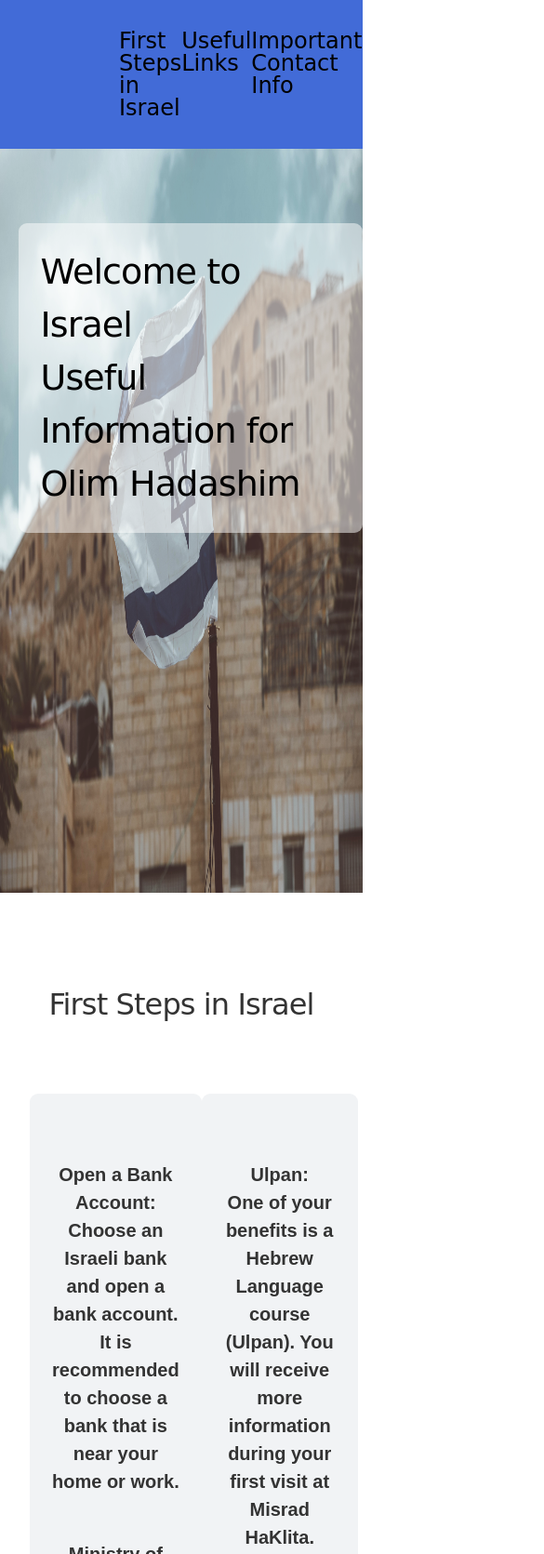
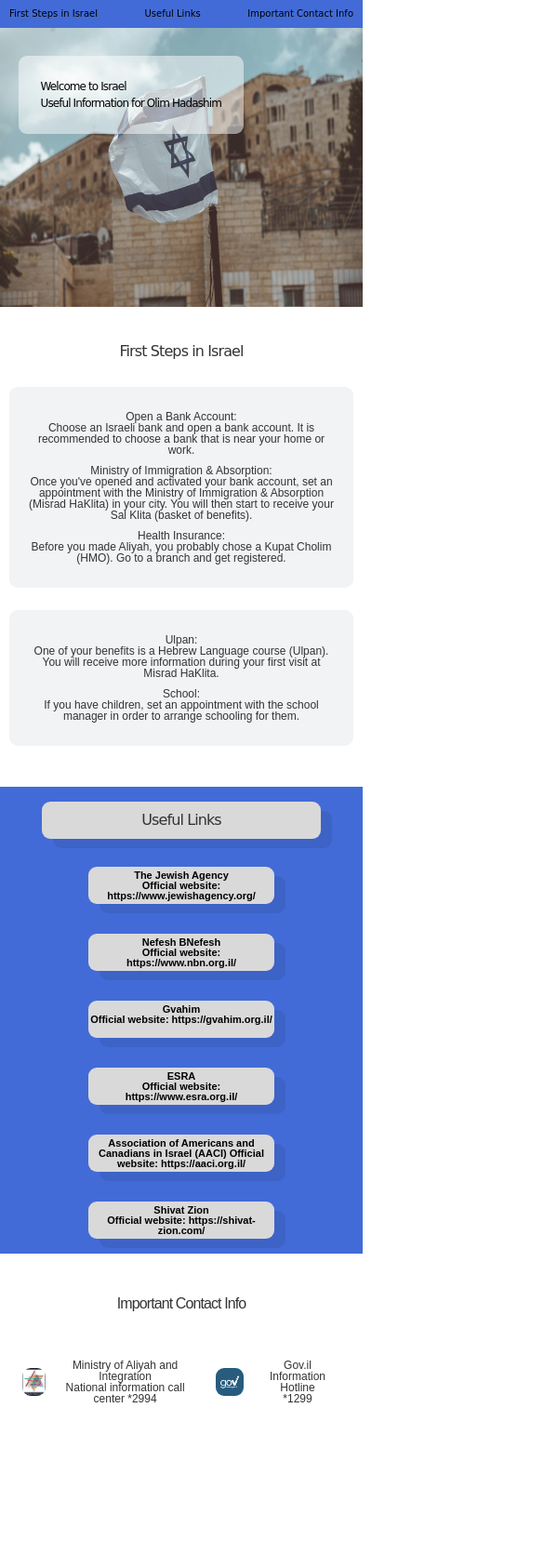
Before and after one commit to eddlvy/Hackhaton-Project-DI, a plain HTML site: page index.html in a window 390 px wide. Shown: the top 1671 px of the page at 93% size, 585 px wide, since content can reach past the window. After the commit the page ends 1566 px from the top, so only its background shows below. Drawn offline with Linux system fonts and the light colour scheme; a web font is replaced by a local one.

Commit message:
third commit

```diff
--- a/queries.css
+++ b/queries.css
@@ -0,0 +1,341 @@
+@media (max-width: 81.25em) {
+  html {
+    font-size: 62.5%;
+  }
+
+  .main-nav-link {
+    font-size: 2.4rem;
+  }
+
+  .first-steps-box {
+    gap: 2.4rem;
+  }
+
+  .main-text {
+    font-size: 2.8rem;
+  }
+
+  .text {
+    font-size: 1.6rem;
+  }
+}
+
+@media (max-width: 64.5em) {
+  .main-header {
+    padding: 2.4rem 6rem;
+  }
+
+  .main-nav-link {
+    font-size: 2rem;
+  }
+}
+
+@media (max-width: 58.2em) {
+  .main-header {
+    padding: 2.4rem 6rem;
+  }
+
+  .reusable-h2 {
+    font-size: 2.4rem;
+    margin-bottom: 6rem;
+  }
+
+  .useful-links-section {
+    padding: 3.2rem 2.2rem;
+    margin-bottom: 3.4rem;
+  }
+
+  .link-box {
+    width: 30rem;
+  }
+
+  .link-section-links:link,
+  .link-section-links:visited {
+    font-size: 1.4rem;
+  }
+
+  .footer-heading {
+    font-size: 2.8rem;
+  }
+
+  .logo-text {
+    font-size: 1.6rem;
+  }
+}
+
+@media (max-width: 46.9em) {
+  .main-header {
+    padding: 2.4rem 3rem;
+  }
+
+  .main-nav-link {
+    font-size: 1.6rem;
+  }
+
+  .link-section-links:link,
+  .link-section-links:visited {
+    font-size: 1.2rem;
+  }
+
+  .hero-section {
+    height: 40rem;
+  }
+
+  .main-text {
+    font-size: 2.2rem;
+  }
+
+  .useful-links-section {
+    padding: 1.6rem 1.6rem;
+    margin-bottom: 3.4rem;
+  }
+}
+
+@media (max-width: 42.5em) {
+  .link-box-container {
+    display: grid;
+    grid-template-columns: repeat(2, 1fr);
+
+    column-gap: 2rem;
+    row-gap: 3.2rem;
+  }
+}
+
+@media (max-width: 35em) {
+  .main-header {
+    padding: 1rem 1rem;
+  }
+
+  .main-nav-link {
+    font-size: 1rem;
+  }
+
+  .hero-section {
+    height: 30rem;
+    margin-bottom: 2rem;
+  }
+
+  .main-text {
+    font-size: 1.2rem;
+  }
+
+  .reusable-h2 {
+    font-size: 1.6rem;
+    margin-bottom: 3rem;
+  }
+
+  .first-steps-section {
+    text-align: center;
+    padding: 2rem 1rem;
+    margin-bottom: 2.4rem;
+  }
+
+  .first-steps-box {
+    flex-direction: column;
+  }
+
+  .box {
+    flex-direction: column;
+    gap: 1rem;
+    width: 100%;
+    padding: 1.6rem;
+  }
+
+  .text {
+    font-size: 1.2rem;
+    line-height: 1;
+
+    font-weight: 500;
+  }
+
+  .link-box-container {
+    display: grid;
+    grid-template-columns: repeat(1, 1fr);
+
+    column-gap: 3.2rem;
+    row-gap: 3.2rem;
+  }
+
+  .link-section-heading {
+    border-radius: 9px;
+    text-align: center;
+    width: 30rem;
+    height: 4rem;
+    padding: 1.2rem;
+    background-color: #d9d9d9;
+    box-shadow: 1.2rem 1rem 0 0 rgba(0, 0, 0, 0.075);
+  }
+
+  .link-box {
+    width: 20rem;
+    height: 4rem;
+    text-align: center;
+    padding: 0.4rem 0;
+  }
+
+  .link-section-links:link,
+  .link-section-links:visited {
+    font-size: 1.1rem;
+  }
+
+  .footer {
+    text-align: center;
+    padding: 1.2rem;
+    margin-top: 1.6rem;
+    margin-bottom: 3.2rem;
+  }
+
+  .footer-heading {
+    font-size: 1.6rem;
+
+    font-weight: 500;
+    letter-spacing: -0.9px;
+    margin-bottom: 4rem;
+  }
+
+  .footer-box {
+    display: flex;
+    justify-content: center;
+    align-items: center;
+    gap: 1.2rem;
+    padding: 1.2rem;
+  }
+
+  .logo-img {
+    display: block;
+    width: 3rem;
+    height: 3rem;
+    border-radius: 9px;
+  }
+
+  .logo-text {
+    font-size: 1.2rem;
+  }
+}
+
+@media (max-width: 22.9em) {
+  .main-header {
+    padding: 1rem 1rem;
+  }
+
+  .main-nav-link {
+    font-size: 1rem;
+  }
+
+  .hero-section {
+    height: 30rem;
+    margin-bottom: 2rem;
+  }
+
+  .main-text {
+    font-size: 1.2rem;
+  }
+
+  .reusable-h2 {
+    font-size: 1.6rem;
+    margin-bottom: 3rem;
+  }
+
+  .first-steps-section {
+    text-align: center;
+    padding: 2rem 1rem;
+    margin-bottom: 2.4rem;
+  }
+
+  .first-steps-box {
+    flex-direction: column;
+  }
+
+  .box {
+    flex-direction: column;
+    gap: 1rem;
+    width: 100%;
+    padding: 1.6rem;
+  }
+
+  .text {
+    font-size: 1.2rem;
+    line-height: 1;
+
+    font-weight: 500;
+  }
+
+  .link-box-container {
+    display: grid;
+    grid-template-columns: repeat(1, 1fr);
+
+    column-gap: 3.2rem;
+    row-gap: 3.2rem;
+  }
+
+  .link-section-heading {
+    border-radius: 9px;
+    text-align: center;
+    width: 30rem;
+    height: 4rem;
+    padding: 1.2rem;
+    background-color: #d9d9d9;
+    box-shadow: 1.2rem 1rem 0 0 rgba(0, 0, 0, 0.075);
+  }
+
+  .link-box {
+    width: 20rem;
+    height: 4rem;
+    text-align: center;
+    padding: 0.4rem 0;
+  }
+
+  .link-section-links:link,
+  .link-section-links:visited {
+    font-size: 1.1rem;
+    font-family: "Rosario", sans-serif;
+    text-decoration: none;
+    color: #000000;
+    font-weight: 700;
+    transition: all 0.3s;
+  }
+
+  .footer {
+    text-align: center;
+    padding: 1.2rem;
+    margin-top: 1.6rem;
+    margin-bottom: 3.2rem;
+  }
+
+  .footer-heading {
+    font-size: 1.6rem;
+
+    font-weight: 500;
+    letter-spacing: -0.9px;
+    margin-bottom: 4rem;
+  }
+
+  .footer-box {
+    display: flex;
+    justify-content: center;
+    align-items: center;
+    gap: 1.2rem;
+    padding: 1.2rem;
+  }
+
+  .logo-img {
+    display: block;
+    width: 3rem;
+    height: 3rem;
+    border-radius: 9px;
+  }
+
+  .logo-text {
+    font-size: 1.2rem;
+  }
+}
+
+@media (max-width: 17.5em) {
+  .link-section-heading {
+    border-radius: 9px;
+    text-align: center;
+    width: 15rem;
+    height: 5rem;
+    padding: 1.2rem;
+  }
+}
--- a/style.css
+++ b/style.css
@@ -6,6 +6,7 @@
 
 html {
   font-size: 62.5%;
+  overflow-x: hidden;
   scroll-behavior: smooth;
 }
 
@@ -65,7 +66,7 @@ Medium: 11px
 
 .main-header {
   background-color: #426bd7;
-  padding: 3.2rem 12.8rem;
+  padding: 3.2rem 8rem;
 }
 
 .nav-list {
@@ -84,7 +85,7 @@ Medium: 11px
 /* HERO SECTION */
 
 .hero-section {
-  width: auto;
+  width: 100%;
   height: 80rem;
   position: relative;
   margin-bottom: 8rem;
```
